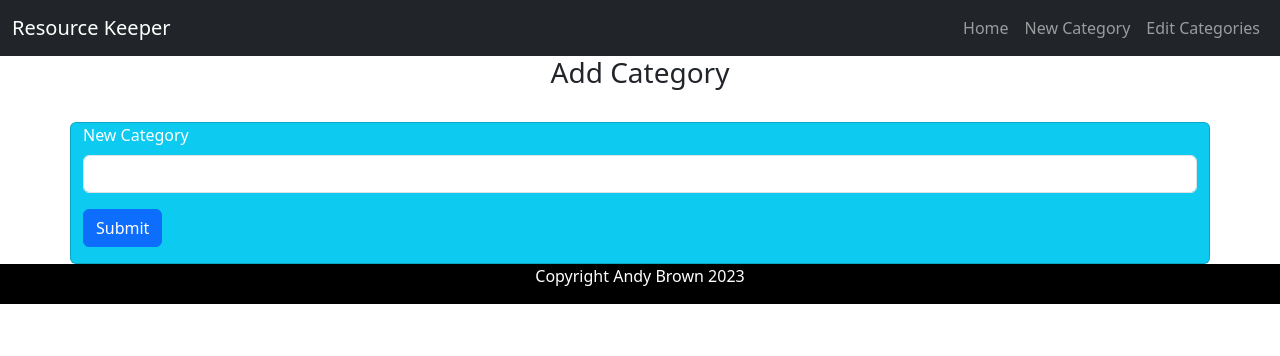
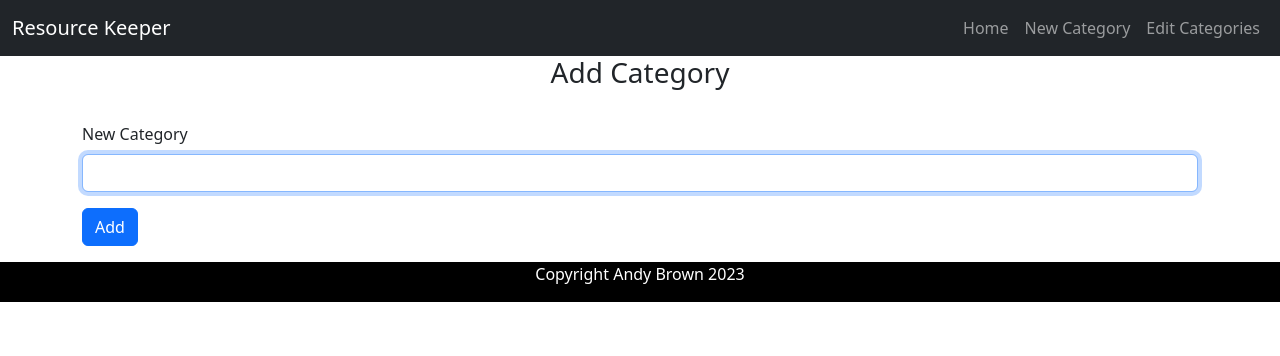
Before and after one commit to doctorandrewbrown/flask-resource-keeper, a Flask app: page /add_category in a window 1280 px wide. Shown: the top 356 px of the page. Run offline with Flask 3, Linux system fonts and the light colour scheme.

Commit message:
moves form out of card

```diff
--- a/resource_keeper/templates/add_category.html
+++ b/resource_keeper/templates/add_category.html
@@ -2,14 +2,21 @@
 
 {% block content %}
 <h3 class="text-center pb-4">Add Category</h3>
-<div class="row card bg-info text-white">
-    <form class="col s12" action="{{ url_for('add_category') }}" method="POST">
+<form class="col-sm-12" action="{{ url_for('add_category') }}" method="POST">
+  <div class="mb-3">
+    <label for="category_name" class="form-label">New Category</label>
+    <input autofocus type="text" class="form-control" id="category_name" name="category_name" required>
+  </div>
+  <button type="submit" class="btn btn-primary mb-3">Add</button>
+</form>
+<!--div class="row card" style ="border-style: solid; border-color: brown">
+    <form class="col-sm-12" action="{{ url_for('add_category') }}" method="POST">
         <div class="mb-3">
           <label for="category_name" class="form-label">New Category</label>
-          <input type="text" class="form-control" id="category_name" name="category_name" required>
+          <input autofocus style ="border-style: solid; border-color: brown" type="text" class="form-control" id="category_name" name="category_name" required>
         </div>
-        <button type="submit" class="btn btn-primary mb-3">Submit</button>
+        <button type="submit" class="btn btn-primary mb-3">Add</button>
       </form>
-</div>
+</div-->
 
 {% endblock %}
```
